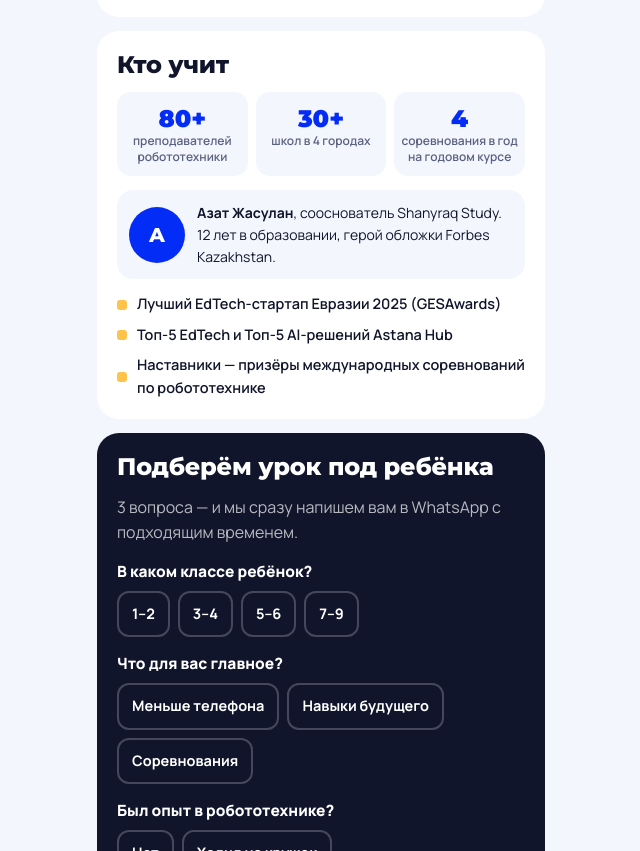
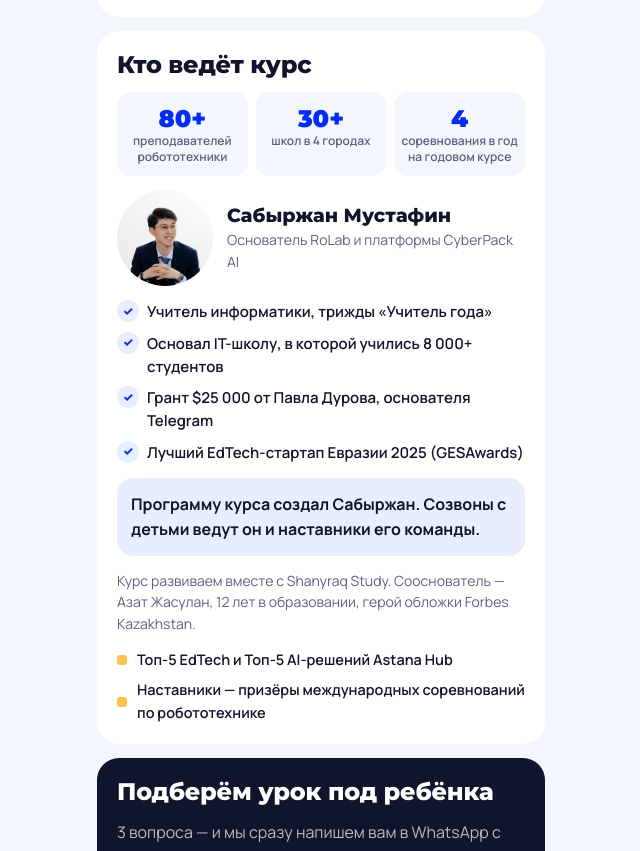
Before and after one commit to Rakhimbekovkz/rolab-kz, a plain HTML site: page index.html in a window 1280 px wide. Shown: the part 2917-3768 px from the top of the page, without its empty margins (319-959 px from the left). Drawn offline with Linux system fonts and the light colour scheme.

Commit message:
Блок «Кто ведёт курс»: Сабыржан Мустафин
Co-Authored-By: Claude Opus 5.5 <noreply@anthropic.com>

```diff
--- a/index.html
+++ b/index.html
@@ -117,6 +117,14 @@ p{margin:0}
 .awards{display:grid;gap:8px}
 .awards div{display:flex;gap:10px;align-items:center;font-size:14.5px;font-weight:600}
 .awards div::before{content:"";flex:none;width:10px;height:10px;border-radius:3px;background:var(--sun)}
+.author{display:grid;grid-template-columns:96px 1fr;gap:14px;align-items:center}
+.author img{width:96px;height:96px;border-radius:50%;object-fit:cover;object-position:50% 30%;background:#fff}
+.author-t{display:grid;gap:2px}
+.author-t b{font:800 19px var(--f-display)}
+.author-t span{font-size:14px;color:var(--muted)}
+.facts{margin:0;padding:0;list-style:none;display:grid;gap:8px}
+.facts li{display:grid;grid-template-columns:22px 1fr;gap:8px;font-size:15px;font-weight:600}
+.facts li::before{content:"✓";width:22px;height:22px;border-radius:50%;background:var(--blue-soft);color:var(--blue);display:grid;place-items:center;font-size:12px;font-weight:800}
 .founder{display:grid;grid-template-columns:56px 1fr;gap:12px;align-items:center;background:var(--bg);border-radius:16px;padding:12px}
 .founder .av{width:56px;height:56px;border-radius:50%;background:var(--blue);color:#fff;display:grid;place-items:center;font:800 20px var(--f-display)}
 .founder p{font-size:14px}
@@ -230,15 +238,28 @@ footer{text-align:center;font-size:12.5px;color:var(--muted);display:grid;gap:4p
   </section>
 
   <section class="card">
-    <h2>Кто учит</h2>
+    <h2>Кто ведёт курс</h2>
     <div class="nums">
       <div><b>80+</b><span>преподавателей робототехники</span></div>
       <div><b>30+</b><span>школ в 4 городах</span></div>
       <div><b>4</b><span>соревнования в год на годовом курсе</span></div>
     </div>
-    <div class="founder"><div class="av">А</div><p><b>Азат Жасулан</b>, сооснователь Shanyraq Study. 12 лет в образовании, герой обложки Forbes Kazakhstan.</p></div>
+    <div class="author">
+      <img src="img/sabyrzhan.jpg" alt="Сабыржан Мустафин" width="560" height="560" loading="lazy">
+      <div class="author-t">
+        <b>Сабыржан Мустафин</b>
+        <span>Основатель RoLab и платформы CyberPack AI</span>
+      </div>
+    </div>
+    <ul class="facts">
+      <li>Учитель информатики, трижды «Учитель года»</li>
+      <li>Основал IT-школу, в которой учились 8&nbsp;000+ студентов</li>
+      <li>Грант $25&nbsp;000 от Павла Дурова, основателя Telegram</li>
+      <li>Лучший EdTech-стартап Евразии 2025 (GESAwards)</li>
+    </ul>
+    <p class="turn">Программу курса создал Сабыржан. Созвоны с детьми ведут он и наставники его команды.</p>
+    <p class="muted" style="font-size:14px">Курс развиваем вместе с Shanyraq Study. Сооснователь — Азат Жасулан, 12 лет в образовании, герой обложки Forbes Kazakhstan.</p>
     <div class="awards">
-      <div>Лучший EdTech-стартап Евразии 2025 (GESAwards)</div>
       <div>Топ-5 EdTech и Топ-5 AI-решений Astana Hub</div>
       <div>Наставники — призёры международных соревнований по робототехнике</div>
     </div>
```
Also changed, not shown: img/sabyrzhan.jpg (added).
